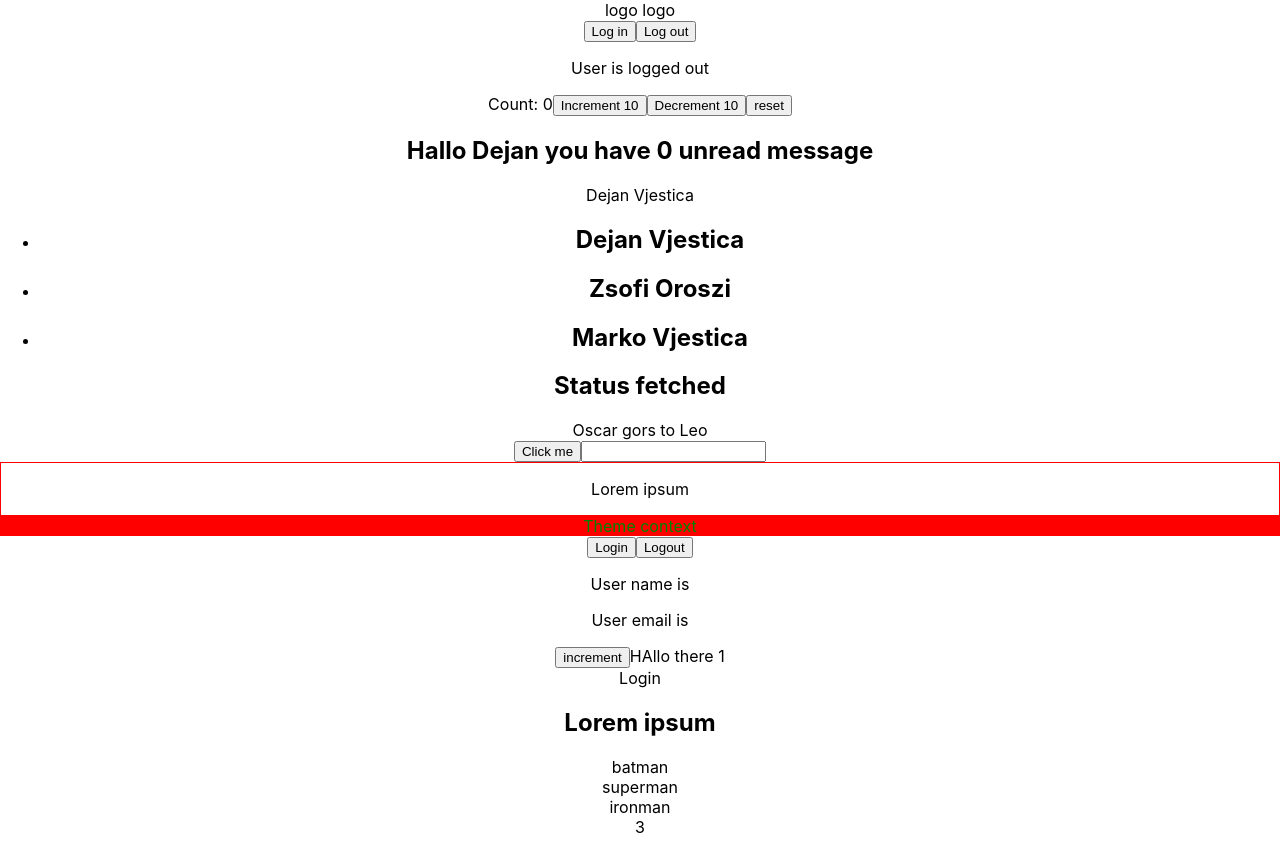
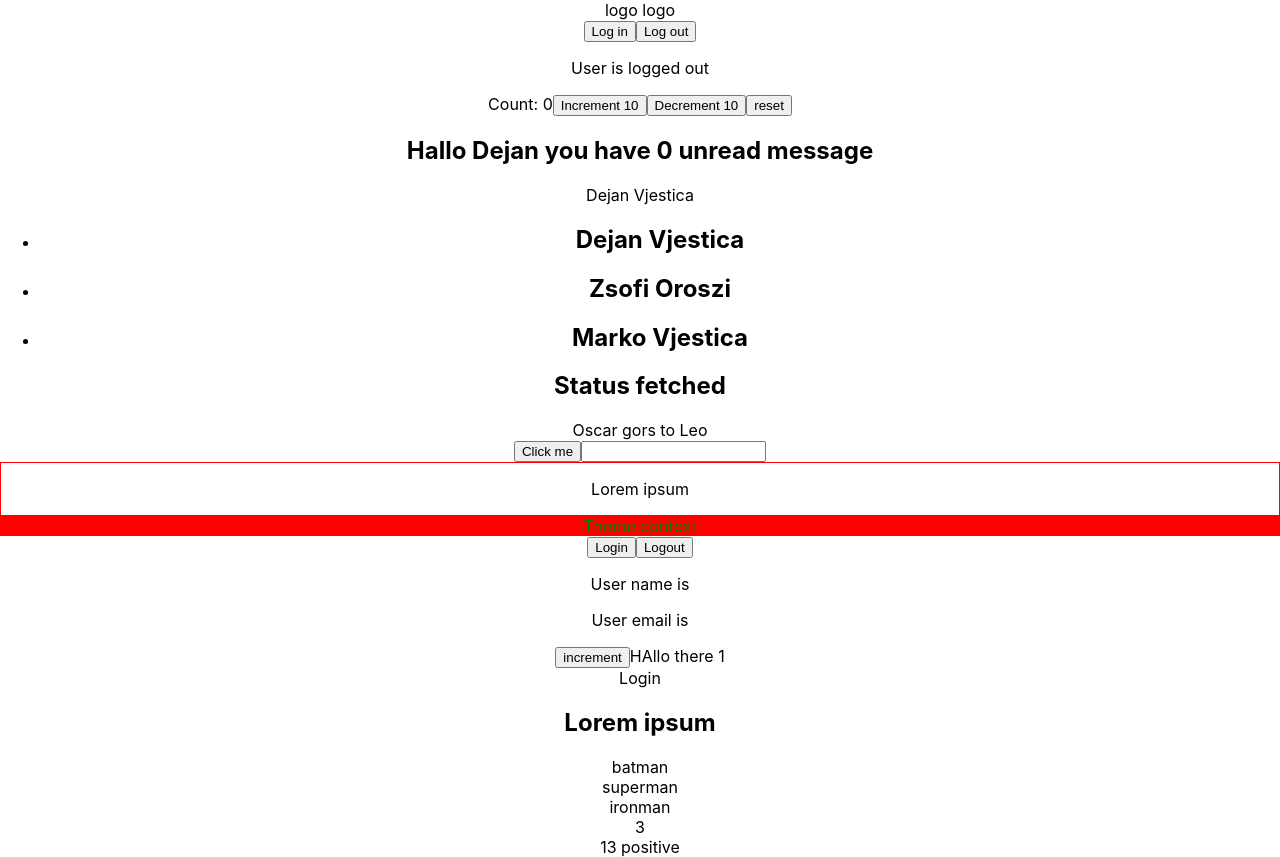
Before and after one commit to DejanVjestica/react-typescript-demo, a React (Create React App) app: page / in a window 1280 px wide. Built offline with nearby package versions, Linux system fonts and the light colour scheme.

Commit message:
Restricted Props

```diff
--- a/src/App.tsx
+++ b/src/App.tsx
@@ -20,6 +20,7 @@
 import { Private } from './components/auth/Private'
 import { Profile } from './components/auth/Profile'
 import { List } from './components/generics/List'
+import { RandomNumber } from './components/restriction/RandomNumber'
 
 function App() {
 	const person = {
@@ -77,6 +78,7 @@
 				items={['batman', 'superman', 'ironman', 3, false]}
 				onClick={(item) => console.log(item)}
 			></List>
+			<RandomNumber value={13} isPositive />
 		</div>
 	)
 }
--- /dev/null
+++ b/src/components/restriction/RandomNumber.tsx
@@ -0,0 +1,37 @@
+type RandomTypeNumber = {
+	value: number
+}
+
+type PositiveNumber = RandomTypeNumber & {
+	isPositive?: boolean
+	isNegative?: never
+	isZero?: never
+}
+
+type NegativeNumber = RandomTypeNumber & {
+	isNegative?: boolean
+	isPositive?: never
+	isZero?: never
+}
+
+type ZeroNumber = RandomTypeNumber & {
+	isZero?: boolean
+	isPositive?: never
+	isNegative?: never
+}
+
+type RandomNumberProps = PositiveNumber | NegativeNumber | ZeroNumber
+
+export const RandomNumber = ({
+	value,
+	isPositive,
+	isNegative,
+	isZero
+}: RandomNumberProps) => {
+	return (
+		<div>
+			{value} {isPositive && 'positive'} {isNegative && 'negative'}{' '}
+			{isZero && 'zero'}
+		</div>
+	)
+}
```
